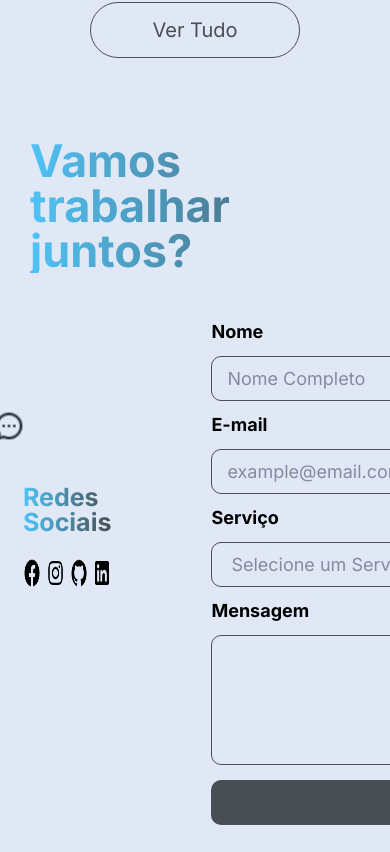
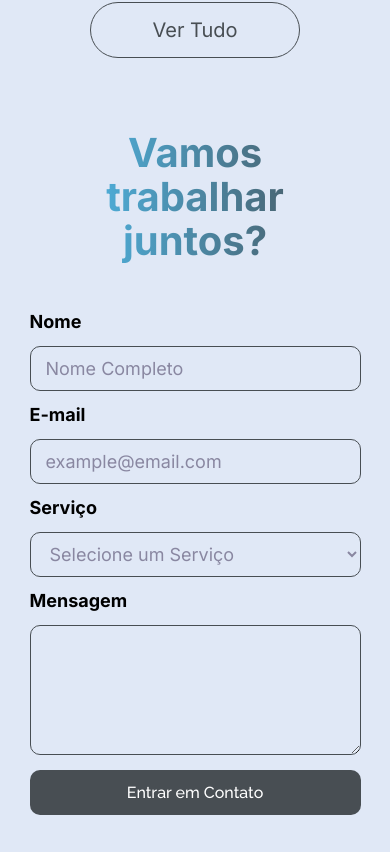
Before and after one commit to yasminmcedo11/portfolio, a Next.js app: page / in a window 390 px wide. Shown: the part 6112-6964 px from the top of the page. Built offline with nearby package versions, Linux system fonts and the light colour scheme.

Commit message:
feat: adicionando responsividade a secao Contato

```diff
--- a/src/components/Contato/styles.module.css
+++ b/src/components/Contato/styles.module.css
@@ -3,7 +3,7 @@
 .section {
     display: flex;
     flex-direction: column;
-    margin: 5rem 1.875rem;
+    margin: 1.5625rem 4.375rem;
     align-items: center;
     justify-content: center;
     gap: 3.125rem;
@@ -127,3 +127,24 @@
     width: 32px;
     height: 32px;
 }
+
+@media (max-width: 500px) {
+    .section {
+        margin: 4.5625rem 2.5rem;
+    }
+
+    .section > h2 {
+        font-size: 40px;
+        text-align: center;
+        margin: 0 auto;
+        line-height: 1.1;
+    }
+
+    .section > div {
+        flex-direction: column-reverse;
+    }
+
+    .redesContainer {
+        flex-direction: column;
+    }
+}
--- a/src/components/Forms/styles.module.css
+++ b/src/components/Forms/styles.module.css
@@ -77,3 +77,21 @@
     letter-spacing: 0%;
     cursor: pointer;
 }
+
+@media (max-width: 500px) {
+    .container > input {
+        width: 20.6875rem;
+    }
+
+    .container > select {
+        width: 20.6875rem;
+    }
+
+    .container > textarea {
+        width: 20.6875rem;
+    }
+
+    .container > button {
+        width: 20.6875rem;
+    }
+}
```
